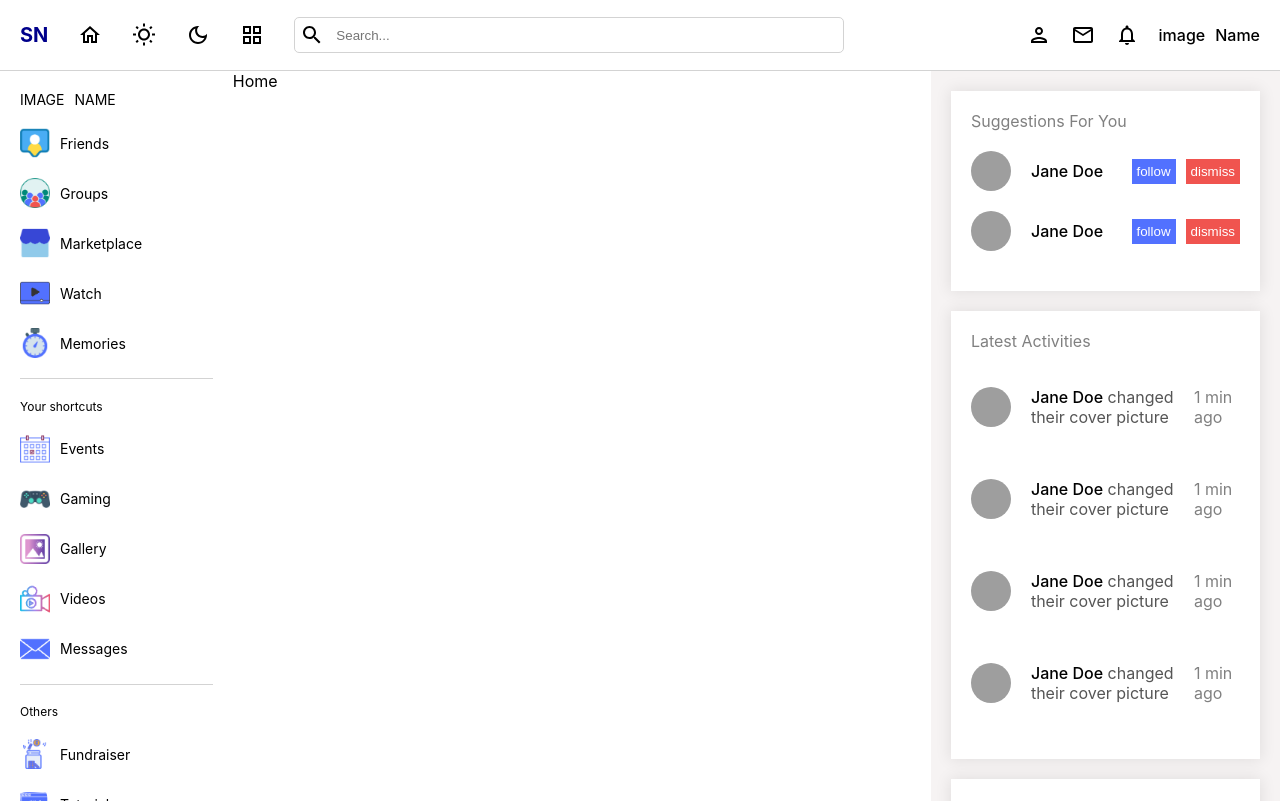
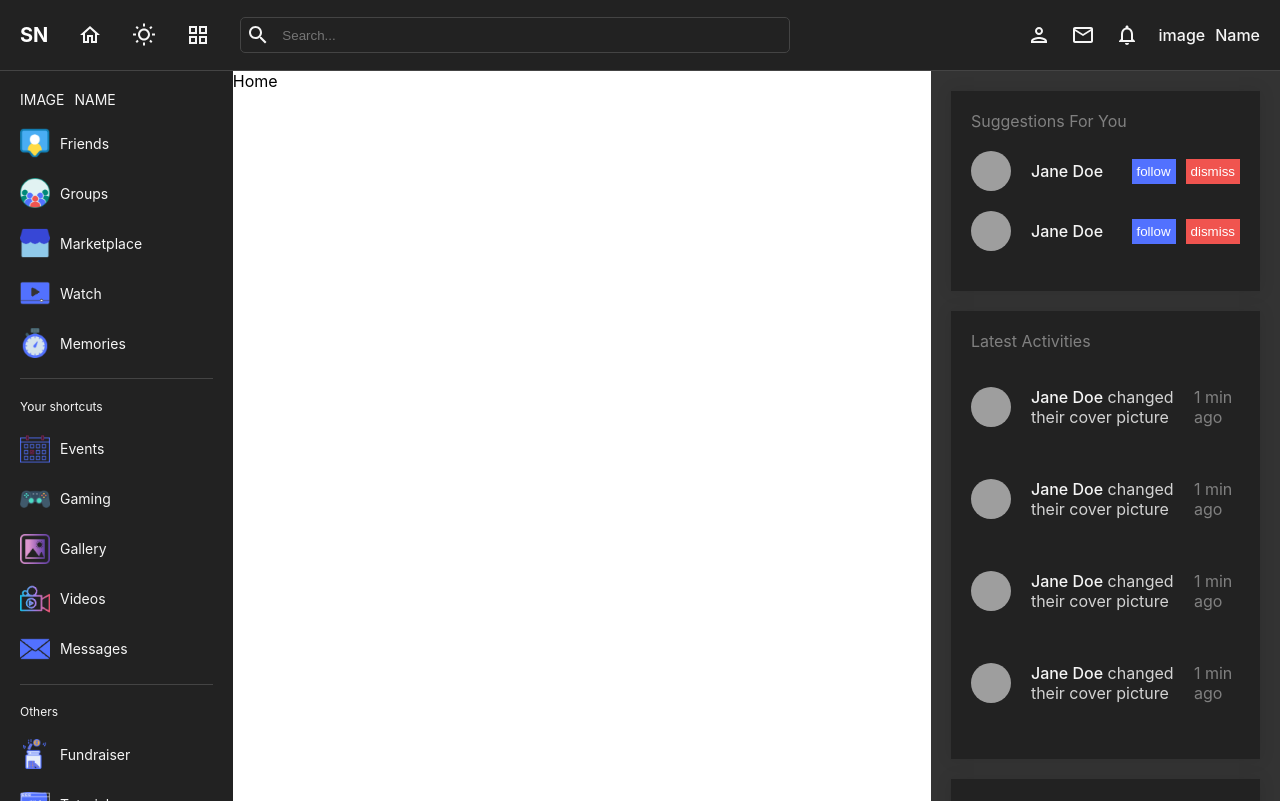
Before and after one commit to AlexZhelyazko/SM-APP, a React (Create React App) app: page / in a window 1280 px wide. Both pictures are taken after a click on the icon 144 px from the left and 35 px from the top of the page. Built offline with nearby package versions, Linux system fonts and the light colour scheme; grey boxes are pictures that could not be loaded.

Commit message:
change icons

```diff
--- a/src/components/Navbar/NavBar.tsx
+++ b/src/components/Navbar/NavBar.tsx
@@ -12,7 +12,7 @@ import { DarkModeContext } from '../../context/darkModeContext';
 import { useContext } from 'react';
 
 const Navbar = () => {
-  const { toggle } = useContext(DarkModeContext);
+  const { darkMode, toggle } = useContext(DarkModeContext);
 
   return (
     <div className="navbar">
@@ -21,8 +21,11 @@ const Navbar = () => {
           <span>SN</span>
         </Link>
         <HomeOutlinedIcon />
-        <WbSunnyOutlinedIcon />
-        <DarkModeOutlinedIcon onClick={toggle} />
+        {darkMode ? (
+          <WbSunnyOutlinedIcon onClick={toggle} />
+        ) : (
+          <DarkModeOutlinedIcon onClick={toggle} />
+        )}
         <GridViewOutlinedIcon />
         <div className="search">
           <SearchOutlinedIcon />
```
